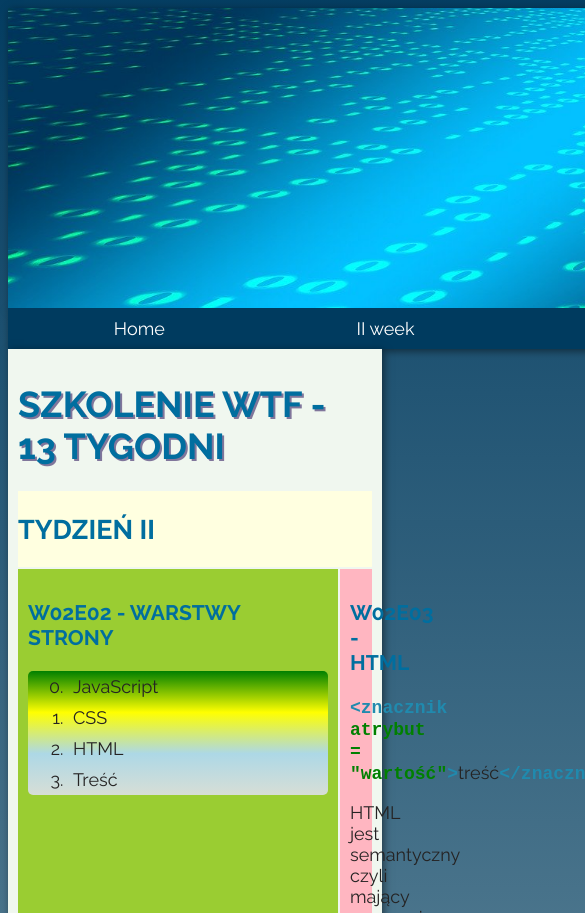
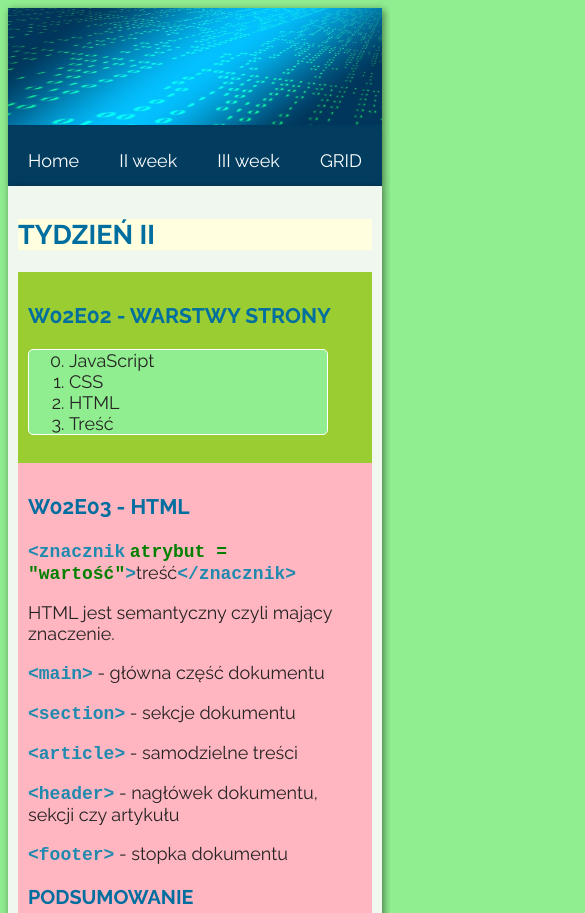
Before and after one commit to arturbronk/homepage, a plain HTML site: page grid.html in a window 390 px wide. Shown: the top 913 px of the page, 585 px wide, since content can reach past the window. Drawn offline with Linux system fonts and the light colour scheme.

Commit message:
changing lesson__list--gradient to the class

```diff
--- a/style.css
+++ b/style.css
@@ -34,15 +34,16 @@ html {
   display: flex;
   justify-content: center;
   box-sizing: border-box;
-  width: 1000px;
+  max-width: 1000px;
+  max-height: 300px;
   background: #f0f7ef;
   box-shadow: 2px 2px 8px rgba(0, 0, 0, 0.5);
   margin: auto;
 }
 
 .body__logo-image {
-  width: 1000px;
-  height: 300px;
+  width: 100%;
+  height: 100%;
 }
 
 .footer {
@@ -87,17 +88,17 @@ html {
 }
 
 .lesson__image-root {
-  width: 455px;
+  max-width: 60%;
 }
 
-.lesson__list--gradient {
+.list-gradient {
   background: linear-gradient(green, yellow, lightblue, #d7ded6);
-  width: 300px;
+  max-width: 300px;
   border-radius: 5px;
   box-sizing: border-box;
 }
 
-.lesson__list-element {
+.list-gradient__element {
   padding: 5px;
 }
 
@@ -124,7 +125,7 @@ html {
 
 .navigation {
   box-sizing: border-box;
-  width: 1000px;
+  max-width: 1000px;
   box-shadow: 2px 2px 8px rgba(0, 0, 0, 0.5);
   background-color: rgba(1, 59, 96, 0.99);
   /* padding-left: 5px; */
@@ -133,6 +134,8 @@ html {
   /* left: 50%;
   right: 50%; */
   top: 0;
+  padding-top: 10px;
+
 }
 
 .navigation__list {
@@ -140,7 +143,6 @@ html {
   display: flex;
   justify-content: space-around;
   margin: 0;
-  padding: 10px;
 }
 
 .navigation__list-link {
@@ -149,7 +151,7 @@ html {
 }
 
 .navigation__list-element {
-  /* padding: 5px 5px;  */
+  padding: 15px;
   display: inline;
 }
 
@@ -180,8 +182,6 @@ html {
   row-gap: 2px;
   column-gap: 2px;
 }
-
-
 
 .lesson__W02E02 {
   padding: 10px;
@@ -218,3 +218,34 @@ html {
   grid-row: 4 / 5;
   grid-column: 1 / 4;
 }
+
+/* Media queries  */
+
+@media screen and (max-width: 767px) {
+
+.body{
+  background: lightgreen;
+}
+
+.week__II {
+  display: block;
+}
+
+.main__header--title {
+  display:none;
+}
+
+.lesson__list--gradient {
+  background: lightgreen;
+  max-width: 300px;
+  border: 1px solid white;
+  border-radius: 5px;
+  box-sizing: border-box;
+}
+
+.lesson__image-root {
+  max-width: 90%;
+}
+
+
+}
```
Also changed, not shown: week2.html (+5 -5 lines).
